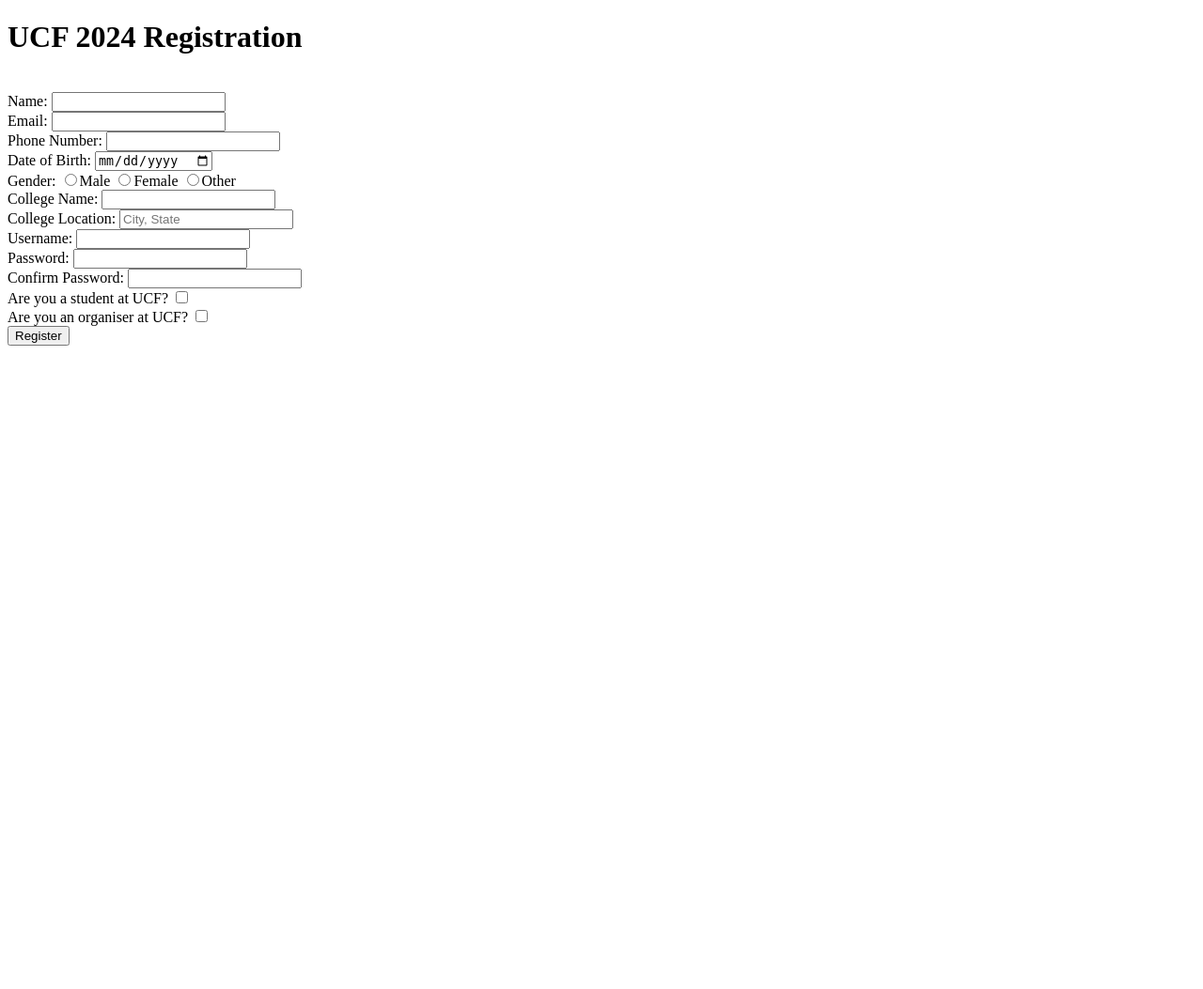
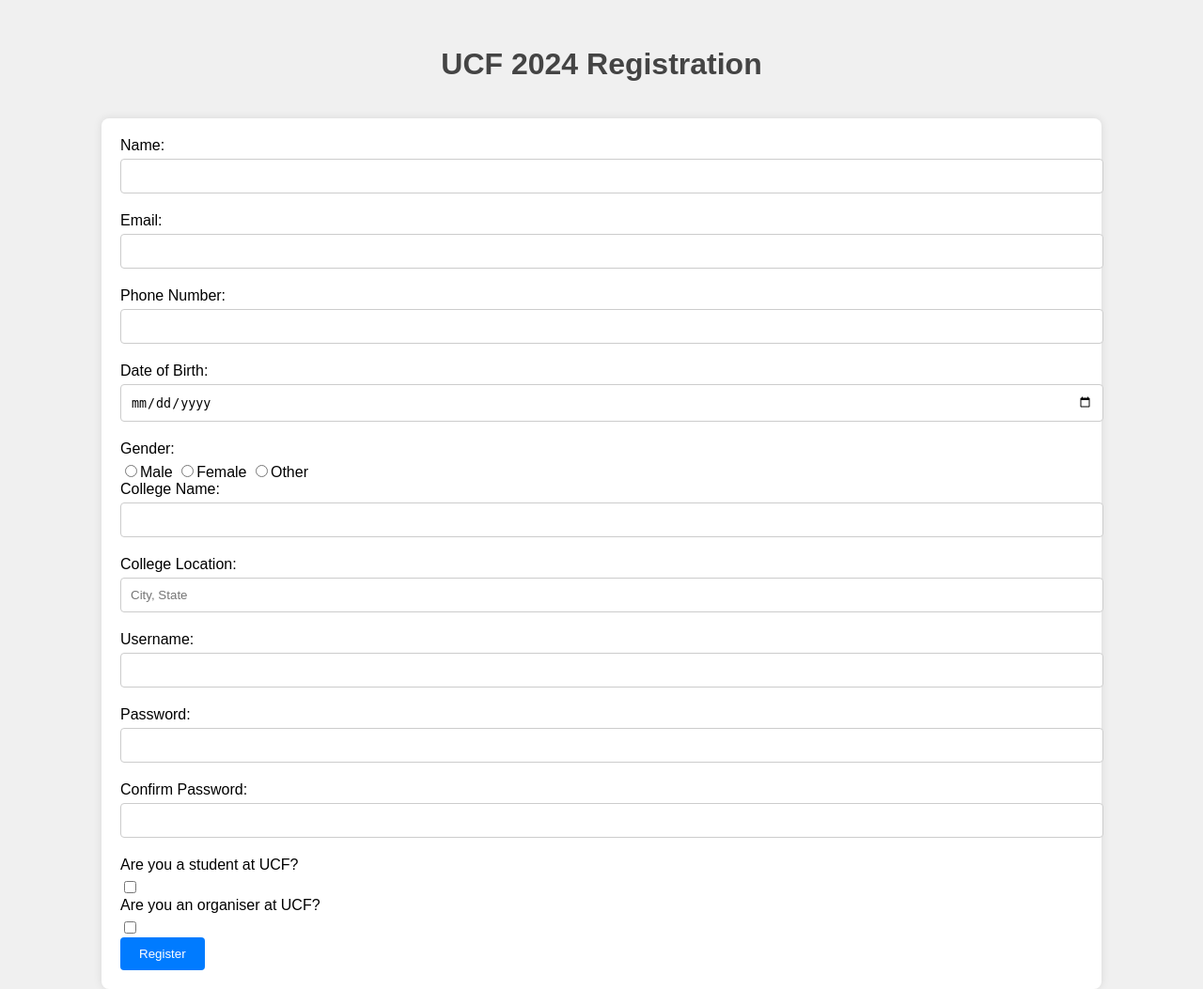
Before and after one commit to anitmangal/DBMS_Lab-Spring24, a Django app: page /register/ in a window 1280 px wide. Shown: the whole page at 94% size. Before the commit the page ends 368 px from the top, so only its background shows below. Run offline with Django 5.2, Linux system fonts and the light colour scheme; some libraries are stand-ins or nearby versions.

Commit message:
Update register.html

```diff
--- a/Assign4/festmgmt/festmgmt/templates/register.html
+++ b/Assign4/festmgmt/festmgmt/templates/register.html
@@ -6,6 +6,55 @@
     <meta name="viewport" content="width=device-width, initial-scale=1.0">
     <title>UCF 2024 Registration {%block title %} {% endblock %} </title>
     <link rel="stylesheet" href="{% static 'css/styles.css' %}">
+    <style>
+        body {
+            font-family: Arial, sans-serif;
+            margin: 0;
+            padding: 0;
+            background-color: #f0f0f0;
+        }
+
+        h1 {
+            color: #444;
+            text-align: center;
+            margin-top: 50px;
+        }
+
+        form {
+            width: 80%;
+            margin: 0 auto;
+            background-color: #fff;
+            padding: 20px;
+            border-radius: 8px;
+            box-shadow: 0px 0px 10px 0px rgba(0,0,0,0.1);
+        }
+
+        label {
+            display: block;
+            margin-bottom: 5px;
+        }
+
+        input[type="text"], input[type="date"], input[type="password"], select {
+            width: 100%;
+            padding: 10px;
+            margin-bottom: 20px;
+            border-radius: 4px;
+            border: 1px solid #ccc;
+        }
+
+        button {
+            padding: 10px 20px;
+            background-color: #007BFF;
+            color: #fff;
+            border: none;
+            border-radius: 4px;
+            cursor: pointer;
+        }
+
+        button:hover {
+            background-color: #0056b3;
+        }
+    </style>
 </head>
 <body>
     <h1>UCF 2024 Registration</h1><br>
```
